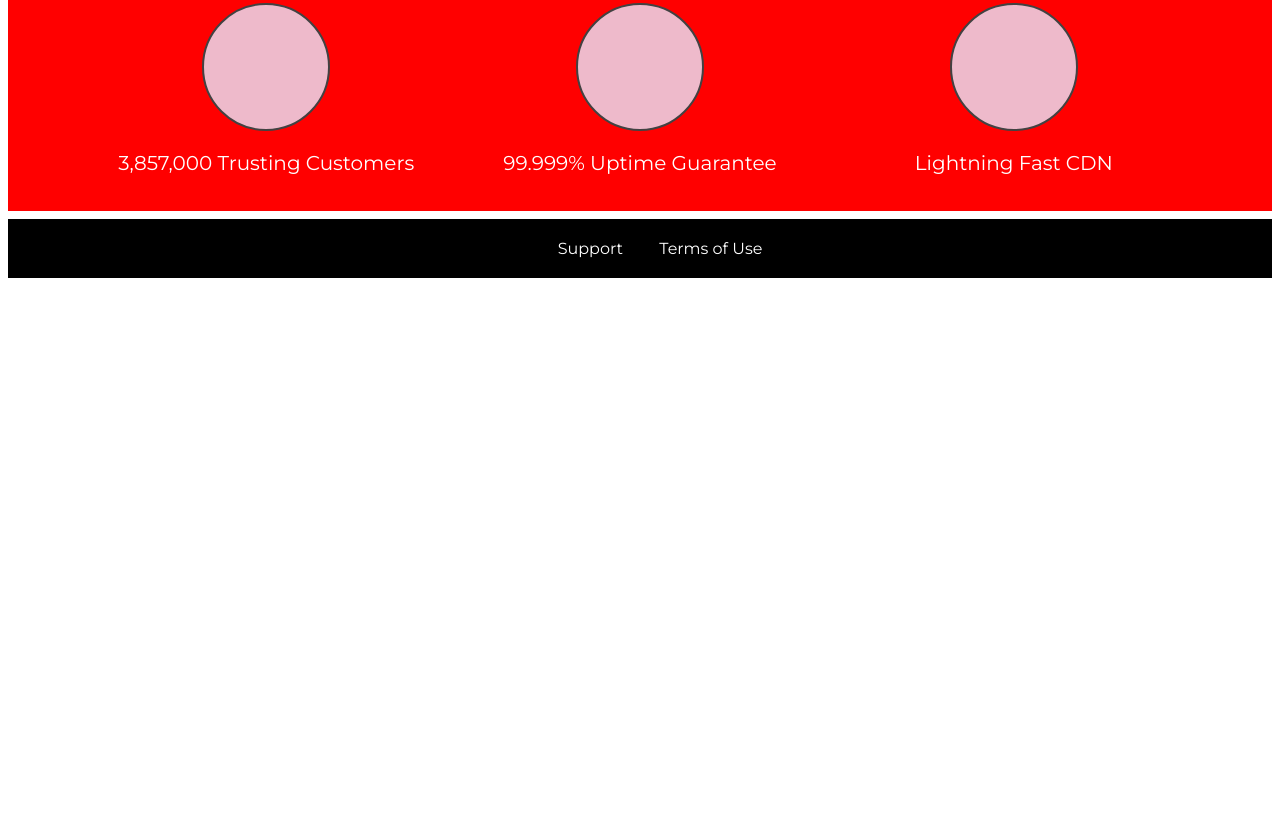
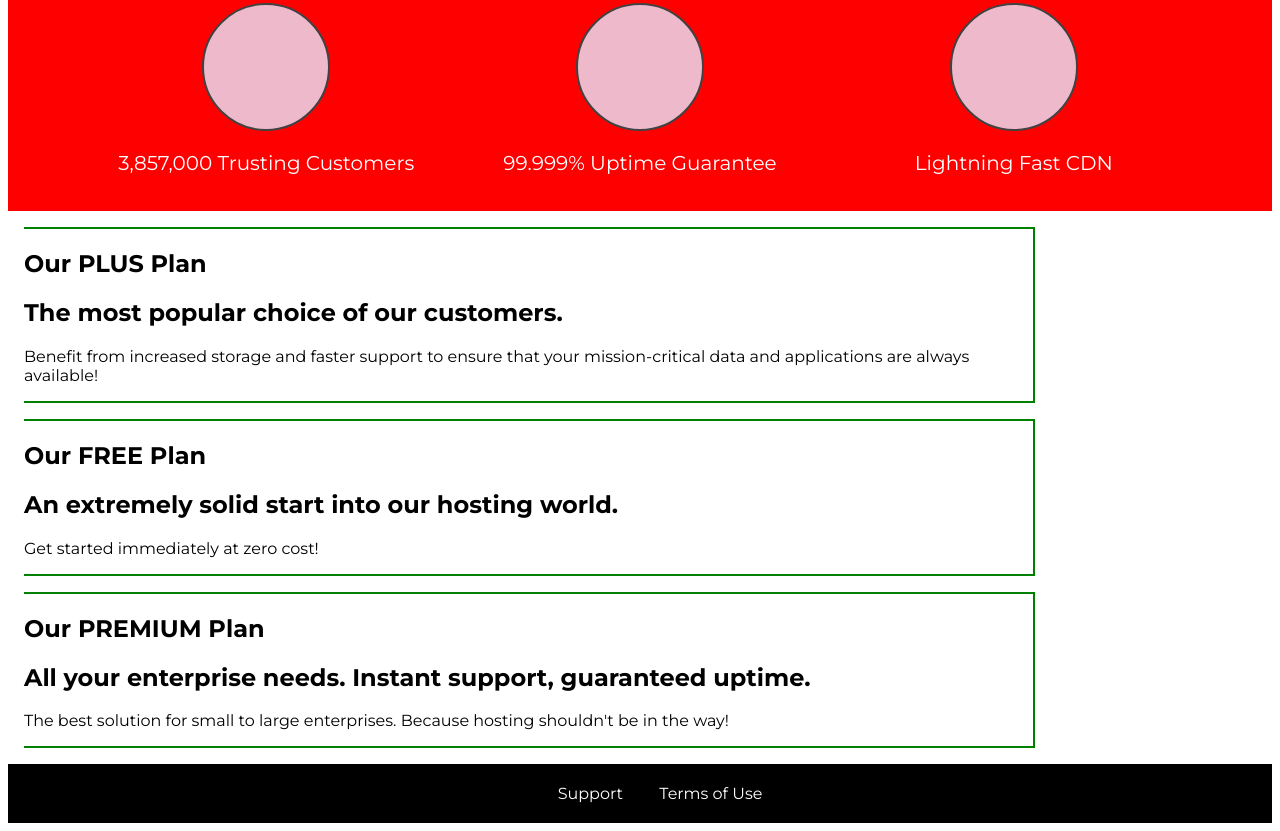
Before and after one commit to DeepaSekhar/CSS-Udemy, a plain HTML site: page MainCSS/index.html in a window 1280 px wide. Shown: the part 1304-2135 px from the top of the page. Before the commit the page ends 1590 px from the top, so only its background shows below. Drawn offline with Linux system fonts and the light colour scheme.

Commit message:
style the package section giving border

```diff
--- a/MainCSS/index.html
+++ b/MainCSS/index.html
@@ -108,6 +108,36 @@
           </li>
         </ul>
       </section>
+      <!-- ........................................................................... -->
+      <section class="package">
+        <a href="#">
+          <h1>Our PLUS Plan</h1>
+          <h2>The most popular choice of our customers.</h2>
+          <p>
+            Benefit from increased storage and faster support to ensure that
+            your mission-critical data and applications are always available!
+          </p>
+        </a>
+      </section>
+      <section class="package">
+        <a href="#">
+          <h1>Our FREE Plan</h1>
+          <h2>An extremely solid start into our hosting world.</h2>
+          <p>Get started immediately at zero cost!</p>
+        </a>
+      </section>
+      <section class="package">
+        <a href="#">
+          <h1>Our PREMIUM Plan</h1>
+          <h2>
+            All your enterprise needs. Instant support, guaranteed uptime.
+          </h2>
+          <p>
+            The best solution for small to large enterprises. Because hosting
+            shouldn't be in the way!
+          </p>
+        </a>
+      </section>
     </main>
     <footer class="main-footer">
       <nav class="main-footer-links">
--- a/MainCSS/main.css
+++ b/MainCSS/main.css
@@ -219,6 +219,20 @@ cursor is a selector and show its effect on when we touch to the element */
   background: white;
   border: none;
 }
+/* *********************************************************************************/
+.package {
+  width: 80%;
+  margin: 16px;
+  border: 2px solid green;
+  border-left: none;
+}
+.package a {
+  text-decoration: none;
+  color: inherit;
+  display: block;
+  pading: 32px;
+}
+/* ******************************************************************************* */
 .main-footer {
   background: black;
   padding: 4px;
```
Also changed, not shown: MainCSS/index2.html (added, +22 -0 lines).
